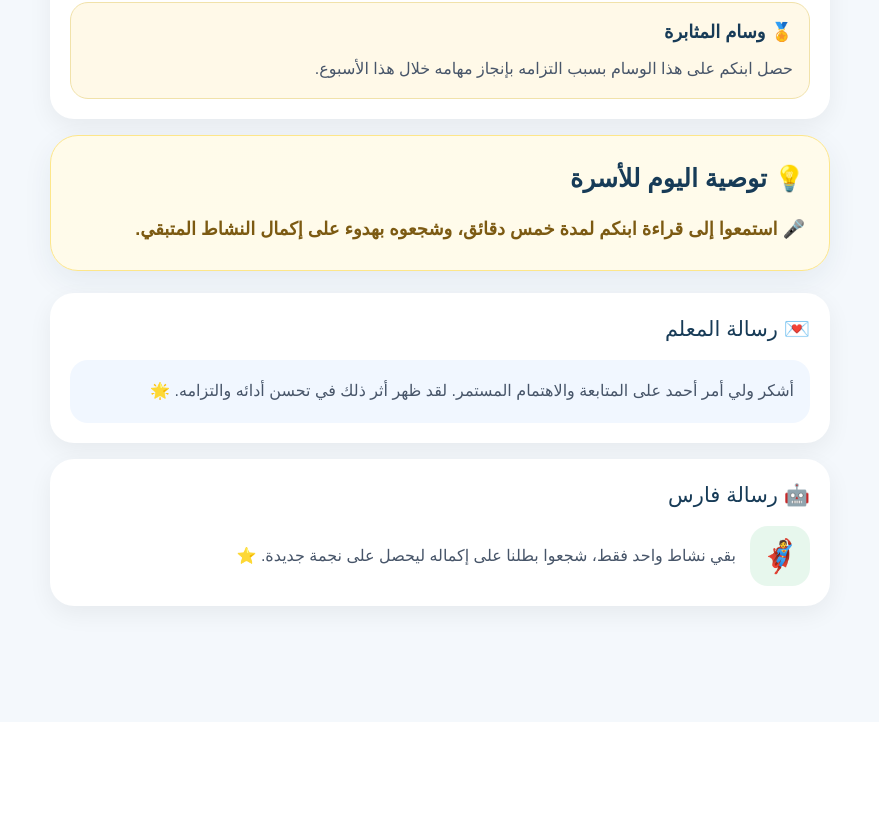
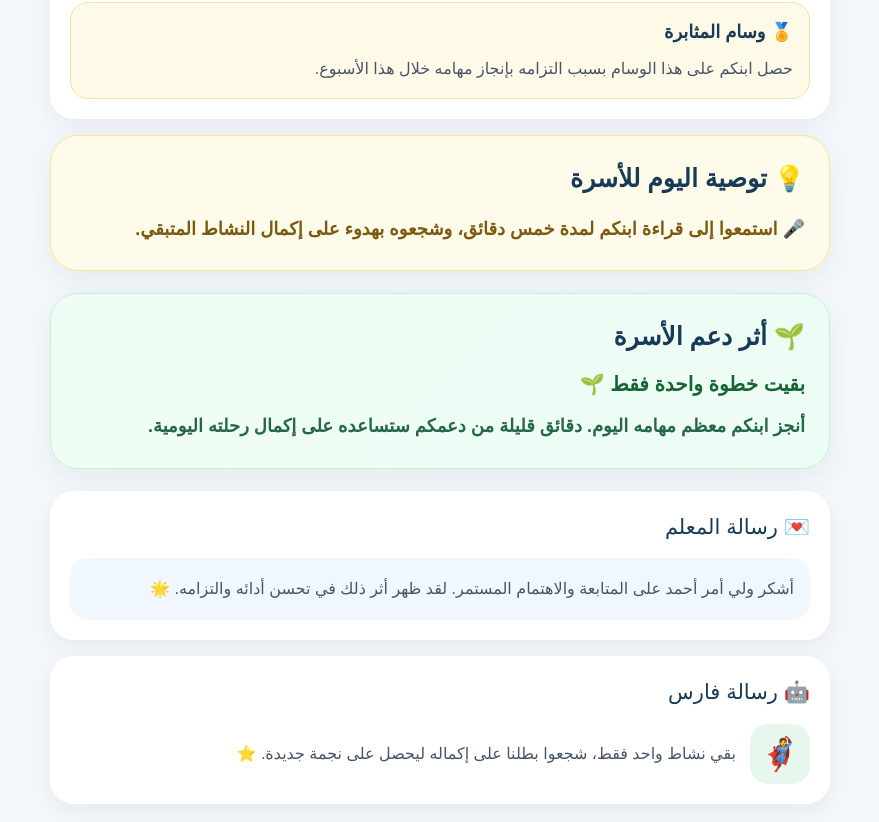
Before and after one commit to a31164949-blip/lughati-academy, a Next.js app in the folder lughati-next/: page /parent in a window 1280 px wide. Shown: the part 1423-2245 px from the top of the page, without its empty margins (200-1079 px from the left). Before the commit the page ends 2145 px from the top, so only its background shows below. Built offline with nearby package versions, Linux system fonts and the light colour scheme.

Commit message:
Add family impact card to parent page

```diff
--- /dev/null
+++ b/lughati-next/app/parent/components/FamilyImpactCard.tsx
@@ -0,0 +1,106 @@
+type FamilyImpactCardProps = {
+  completedCount: number;
+  totalCount: number;
+};
+
+const familyImpactMessages = {
+  complete: {
+    title: "متابعتكم أثمرت اليوم 🌟",
+    message:
+      "أكمل ابنكم جميع مهامه اليوم. احتفاؤكم بإنجازه يساعده على الاستمرار بثقة وحماس.",
+  },
+  almostComplete: {
+    title: "بقيت خطوة واحدة فقط 🌱",
+    message:
+      "أنجز ابنكم معظم مهامه اليوم. دقائق قليلة من دعمكم ستساعده على إكمال رحلته اليومية.",
+  },
+  progressing: {
+    title: "دعمكم يصنع تقدمًا جميلًا 🤝",
+    message:
+      "يسير ابنكم بخطوات جيدة، ومتابعتكم الهادئة تشجعه على إتمام بقية المهام.",
+  },
+  needsSupport: {
+    title: "وجودكم اليوم مهم 💚",
+    message:
+      "ابدؤوا معه بمهمة واحدة فقط دون ضغط. التشجيع البسيط قد يصنع فرقًا كبيرًا.",
+  },
+};
+
+function getFamilyImpact(
+  completedCount: number,
+  totalCount: number
+) {
+  if (totalCount === 0) {
+    return familyImpactMessages.needsSupport;
+  }
+
+  const remainingCount = totalCount - completedCount;
+
+  if (completedCount === totalCount) {
+    return familyImpactMessages.complete;
+  }
+
+  if (remainingCount === 1) {
+    return familyImpactMessages.almostComplete;
+  }
+
+  if (completedCount >= Math.ceil(totalCount / 2)) {
+    return familyImpactMessages.progressing;
+  }
+
+  return familyImpactMessages.needsSupport;
+}
+
+export default function FamilyImpactCard({
+  completedCount,
+  totalCount,
+}: FamilyImpactCardProps) {
+  const impact = getFamilyImpact(completedCount, totalCount);
+
+  return (
+    <section
+      style={{
+        background: "linear-gradient(135deg, #f0fdf4, #ecfdf5)",
+        border: "1px solid #bbf7d0",
+        borderRadius: "28px",
+        padding: "24px",
+        marginBottom: "22px",
+        boxShadow: "0 10px 30px rgba(23, 59, 87, 0.07)",
+      }}
+    >
+      <h2
+        style={{
+          margin: "0 0 14px",
+          color: "#173b57",
+          fontSize: "25px",
+          fontWeight: 800,
+        }}
+      >
+        🌱 أثر دعم الأسرة
+      </h2>
+
+      <h3
+        style={{
+          margin: "0 0 10px",
+          color: "#166534",
+          fontSize: "20px",
+          fontWeight: 800,
+        }}
+      >
+        {impact.title}
+      </h3>
+
+      <p
+        style={{
+          margin: 0,
+          color: "#276749",
+          fontSize: "18px",
+          lineHeight: 1.9,
+          fontWeight: 600,
+        }}
+      >
+        {impact.message}
+      </p>
+    </section>
+  );
+}
--- a/lughati-next/app/parent/page.tsx
+++ b/lughati-next/app/parent/page.tsx
@@ -3,6 +3,7 @@
 import { useRouter } from "next/navigation";
 import DailyPulseCard from "./components/DailyPulseCard";
 import FamilyRecommendationCard from "./components/FamilyRecommendationCard";
+import FamilyImpactCard from "./components/FamilyImpactCard";
 const dailyTasks = [
   { icon: "📖", title: "قراءة الدرس", completed: true },
   { icon: "✍️", title: "التدريب على الإملاء", completed: true },
@@ -350,6 +351,10 @@ export default function ParentPage() {
   completedCount={completedCount}
   totalCount={dailyTasks.length}
 />
+<FamilyImpactCard
+  completedCount={completedCount}
+  totalCount={dailyTasks.length}
+/>
         {/* رسالة المعلم */}
         <section style={cardStyle}>
           <h2 style={sectionTitleStyle}>
```
